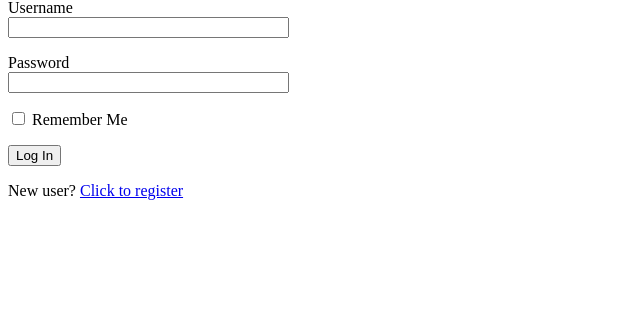
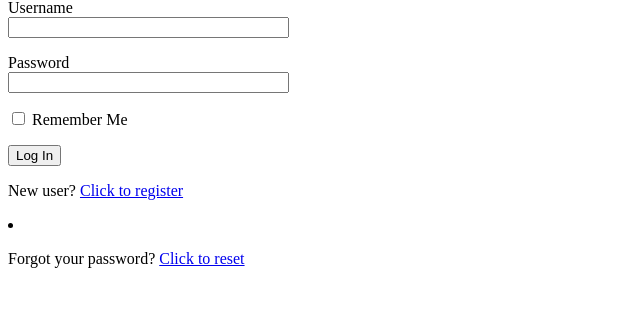
Before and after one commit to chipomwitu/microblog, a Flask app: page /login in a window 1280 px wide. Shown: the part 117-440 px from the top of the page, without its empty margins (0-640 px from the left). Run offline with Flask 2, Linux system fonts and the light colour scheme; parts of the project's set-up code (start-up, migrations or seed data) failed here and were passed over.

Commit message:
Added first part of email support - password reset

```diff
--- a/app/forms.py
+++ b/app/forms.py
@@ -44,3 +44,7 @@ class EditProfileForm(FlaskForm):
 class PostForm(FlaskForm):
     post=TextAreaField('Say something...', validators=[DataRequired(), Length(min=1, max=140)])
     submit=SubmitField('Submit')
+
+class ResetPasswordRequestForm(FlaskForm):
+    email=StringField('Email', validators=[DataRequired(), Email()])
+    submit=SubmitField('Reequest Password Reset')
--- a/app/routes.py
+++ b/app/routes.py
@@ -1,5 +1,6 @@
 from app import app, db
-from app.forms import EditProfileForm, LoginForm, RegisterForm, PostForm
+from app.email import send_password_reset_email
+from app.forms import EditProfileForm, LoginForm, PostForm, RegisterForm, ResetPasswordForm
 from app.models import User, Post
 
 from datetime import datetime
@@ -168,3 +169,18 @@ def unfollow(username):
 
     flash('You are no longer following {}.'.format(username))
     return redirect(url_for('user', username=username))
+
+
+@app.route('/reset_password_request', methods=['GET', 'POST'])
+def reset_password_request():
+    if current_user.is_authenticated:
+        return redirect(url_for('index'))
+
+    form=ResetPasswordRequestForm()
+    if form.validate_on_submit():
+        user=User.query.filterb_y(email=form.email.data).first()
+        if user:
+            send_password_reset_email(user)
+        flash('Check your email for the instructions to reset your password')
+        return redirect(url_for('login'))
+    return render_template('reset_password_request.html', title='Reset Password', form=form)
--- a/app/templates/login.html
+++ b/app/templates/login.html
@@ -22,6 +22,10 @@
       <p>{{ form.submit() }}</p>
     </form>
 
-    <p>New user? <a href="{{ url_for('register') }}">Click to register</a></p>
+    <p>New user? <a href="{{ url_for('register') }}">Click to register</a></p><li>
+
+    <p>
+      Forgot your password? <a href="{{ url_for('reset_password_request') }}">Click to reset</a>
+    </p>
 
 {% endblock %}
```
Also changed, not shown: app/templates/reset_password_request.html (added, +18 -0 lines).
